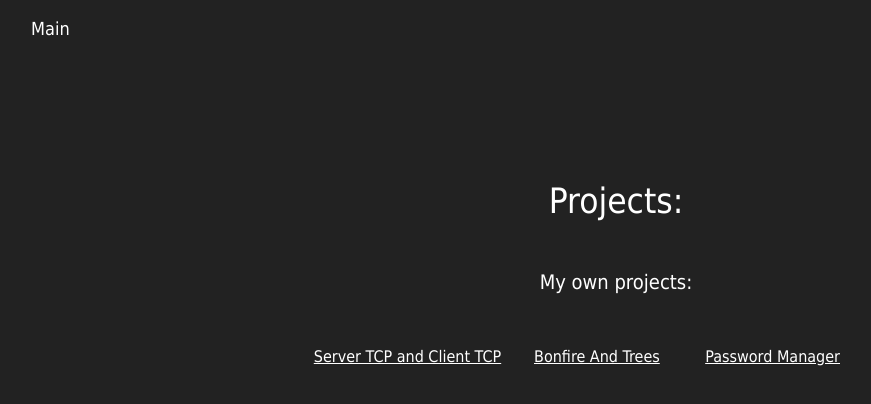
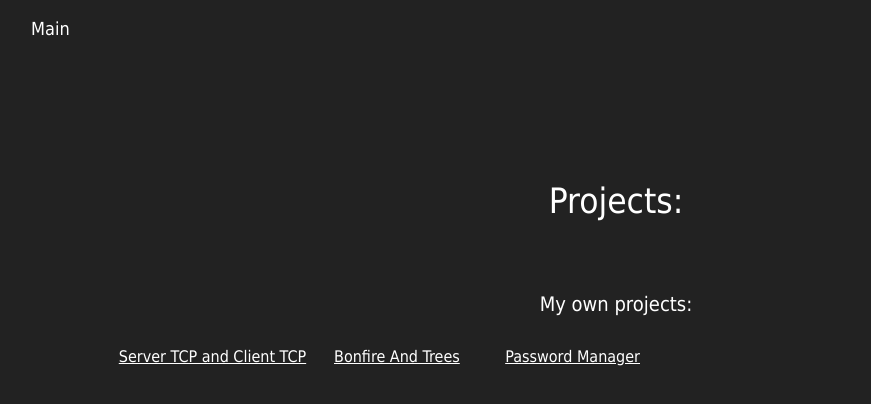
Before and after one commit to ea7f0f5a/place000.github.io, a plain HTML site: page projects.html in a window 1280 px wide. Shown: the top 404 px of the page, without its empty margins (24-895 px from the left). Drawn offline with Linux system fonts and the light colour scheme.

Commit message:
Initial Commit

```diff
--- a/css/style.css
+++ b/css/style.css
@@ -130,7 +130,7 @@
     line-height: 0;
     font-weight: 100;
     position: relative;
-        top: 20ex;
+        top: 22ex;
         right: 0ex;
 }
 .button-google-play-store
@@ -139,7 +139,7 @@
     border-radius: 3px;
     font-family: "Tahoma";
     position: relative;
-        left: 550px;
+        left: 350px;
         right: 50ex;
         top: 30ex;
 }
@@ -149,7 +149,7 @@
     border-radius: 3px;
     font-family: "Tahoma";
     position: relative;
-        left: 200px;
+        left: 5px;
         right: 50ex;
         top: 30ex;
 }
@@ -159,7 +159,7 @@
     border-radius: 3px;
     font-family: "Tahoma";
     position: relative;
-        left: 400px;
+        left: 200px;
         right: 50px;
         top: 30ex;
 }
```
